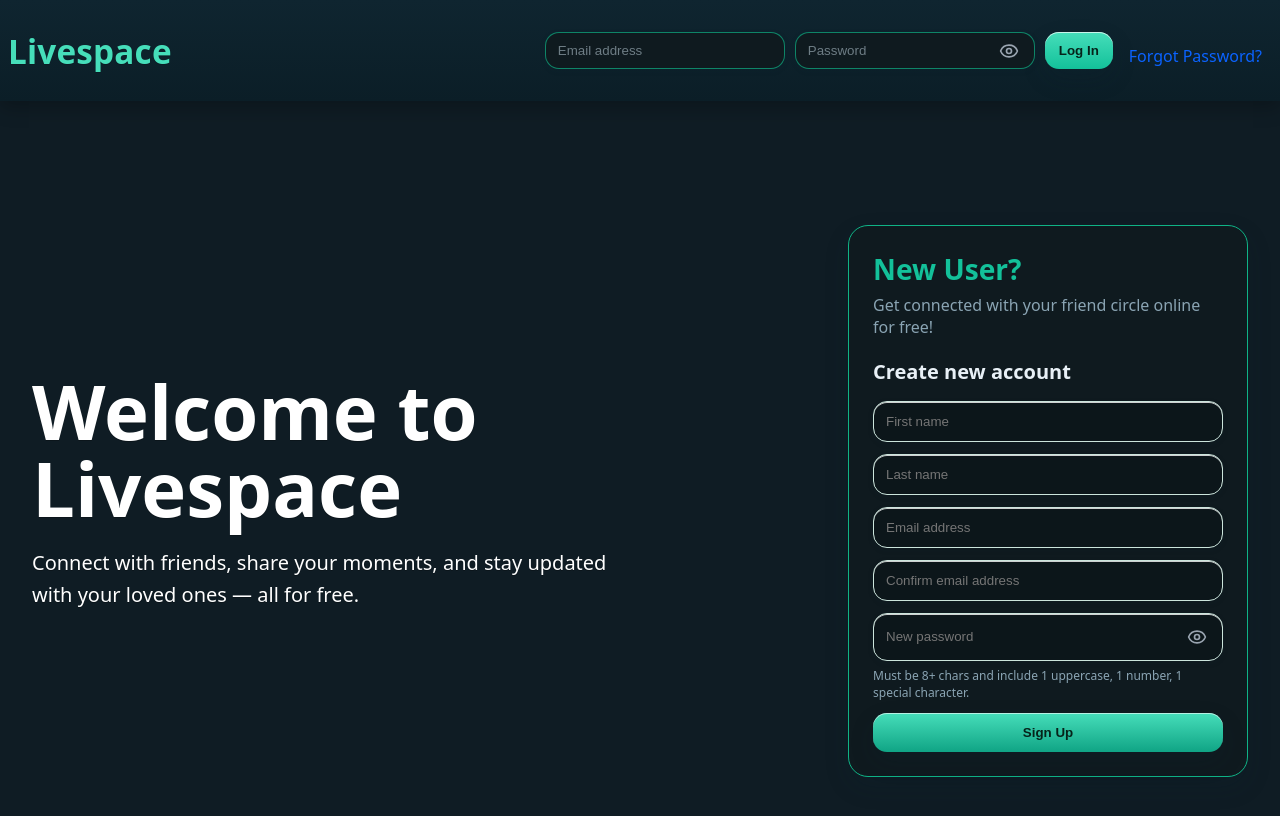
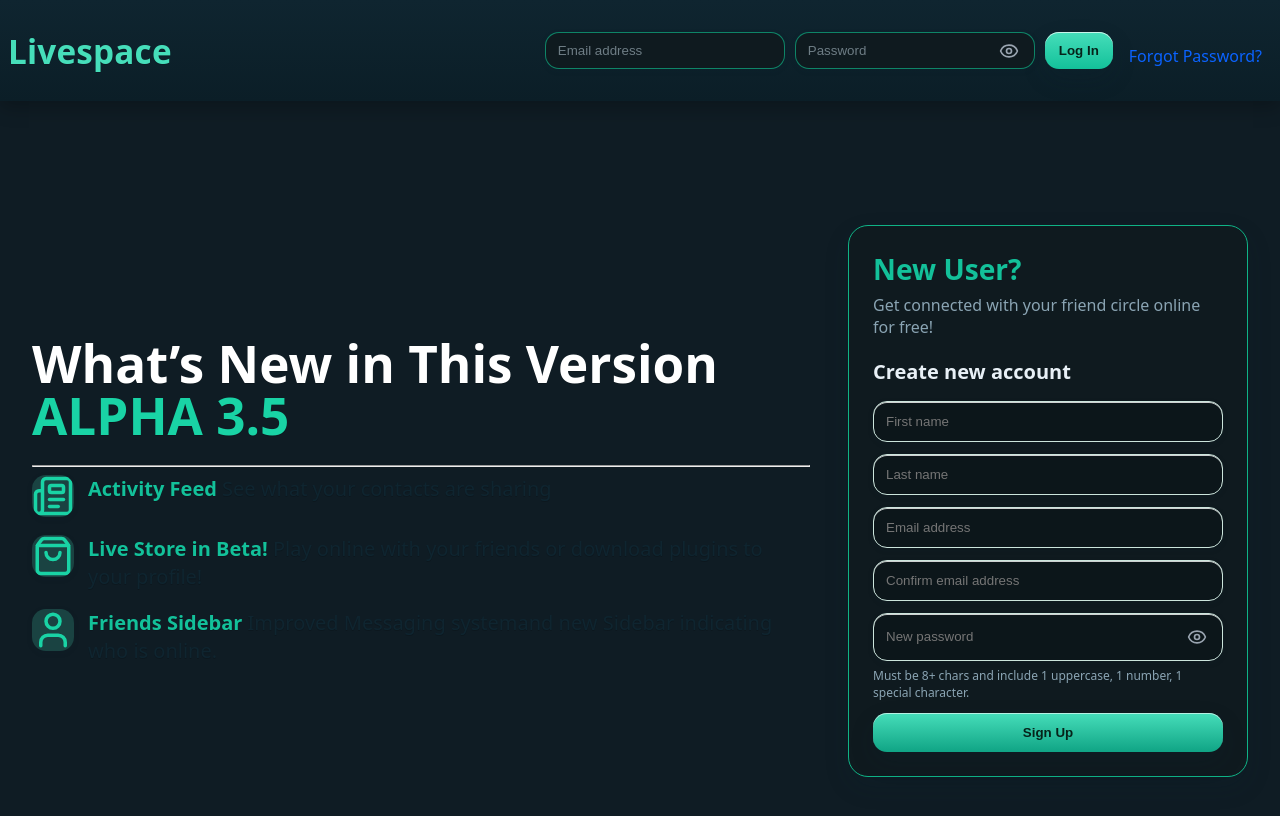
Before and after one commit to balafutianos/LiveSpace, a React (Create React App) app in the folder livespace/: page / in a window 1280 px wide. Shown: the top 816 px of the page. Built offline with nearby package versions, Linux system fonts and the light colour scheme; no server answers.

Commit message:
Update sidebar icon and add 'What's New' to signup
Replaces the App Center SVG icon in FeedSidebar with a new image icon. Adds a 'What's New' section to the signup page highlighting new features, and updates Signup.css with styles for the new section. Also adds the LiveStore.png asset.

```diff
--- a/livespace/src/Frontend/FeedSidebar.jsx
+++ b/livespace/src/Frontend/FeedSidebar.jsx
@@ -200,12 +200,11 @@ export default function FeedSidebar({ currentUserId }) {
   to="/apps"
   badge={unreadMsgCount}
   icon={
-          <svg viewBox="0 0 24 24">
-            <path
-              d="M20 2H4a2 2 0 0 0-2 2v18l4-4h14a2 2 0 0 0 2-2V4a2 2 0 0 0-2-2z"
-              fill="currentColor"
+    <img
+      src="/photos/LiveStore.png"
+      alt="Livespace App Center"
+      className="sidebar-icon"
     />
-          </svg>
   }
 />
     </aside>
--- a/livespace/src/Frontend/Signup.css
+++ b/livespace/src/Frontend/Signup.css
@@ -446,3 +446,56 @@ body > svg {
   right: 6px;
   top: 6px;
 }
+/* What's New section */
+.motto-section {
+  color: var(--ink);
+  text-shadow: 0 1px 0 rgba(0,0,0,.15);
+}
+
+.motto-section h1 {
+  font-size: clamp(32px, 4vw, 72px);
+  font-weight: 900;
+  margin-bottom: 1.5rem;
+  color: white;
+}
+#version{
+  color: var(--brand-500);
+  text-align: left;
+}
+
+.features-list {
+  list-style: none;
+  padding: 0;
+  margin: 0;
+  display: grid;
+  gap: 18px;
+}
+
+.features-list li {
+  display: flex;
+  align-items: flex-start;
+  gap: 14px;
+}
+
+.features-list .icon {
+  flex-shrink: 0;
+  width: 42px;
+  height: 42px;
+  border-radius: var(--radius-m);
+  display: grid;
+  place-items: center;
+  background: color-mix(in oklab, var(--brand-400) 20%, transparent);
+  color: var(--brand-500);
+  box-shadow: var(--shadow-1);
+}
+
+.features-list span {
+  font-size: clamp(16px, 1.6vw, 20px);
+  line-height: 1.4;
+  color: var(--ink);
+}
+
+.features-list strong {
+  color: var(--brand-600);
+  font-weight: 800;
+}
--- a/livespace/src/Frontend/Signup.jsx
+++ b/livespace/src/Frontend/Signup.jsx
@@ -5,6 +5,10 @@ import { setDoc, doc } from "firebase/firestore";
 import { toast } from "react-toastify";
 import "./Signup.css";
 import Nav from "./Nav";
+import { Newspaper, ShoppingBag , User } from "lucide-react";
+
+
+
 import { Eye, EyeOff } from "lucide-react"
 function Signup() {
   const [email, setEmail] = useState("");
@@ -100,12 +104,24 @@ await setDoc(doc(db, "Users", user.uid), {
 
       <div className="signup-page">
         <div className="motto-section">
-          <h1>Welcome to Livespace</h1>
-          <p>
-            Connect with friends, share your moments, and stay updated with your
-            loved ones — all for free.
-          </p>
-        </div>
+  <h1>What’s New in This Version <strong id="version"><br></br>ALPHA 3.5 </strong></h1>
+  <hr></hr>
+  <ul className="features-list">
+    <li>
+      <Newspaper size={28} className="icon" />
+      <span><strong>Activity Feed</strong> See what your contacts are sharing</span>
+    </li>
+    <li>
+      <ShoppingBag size={28} className="icon" />
+      <span><strong>Live Store in Beta!</strong> Play online with your friends or download plugins to your profile!</span>
+    </li>
+    <li>
+      <User size={28} className="icon" />
+      <span><strong>Friends Sidebar</strong> Improved Messaging systemand new Sidebar indicating who is online.</span>
+    </li>
+  </ul>
+</div>
+
 
         <div className="signup-container">
           <div className="signup-header">
```
Also changed, not shown: livespace/public/photos/LiveStore.png (added). Lines whose indentation alone changed are shown as unchanged.
